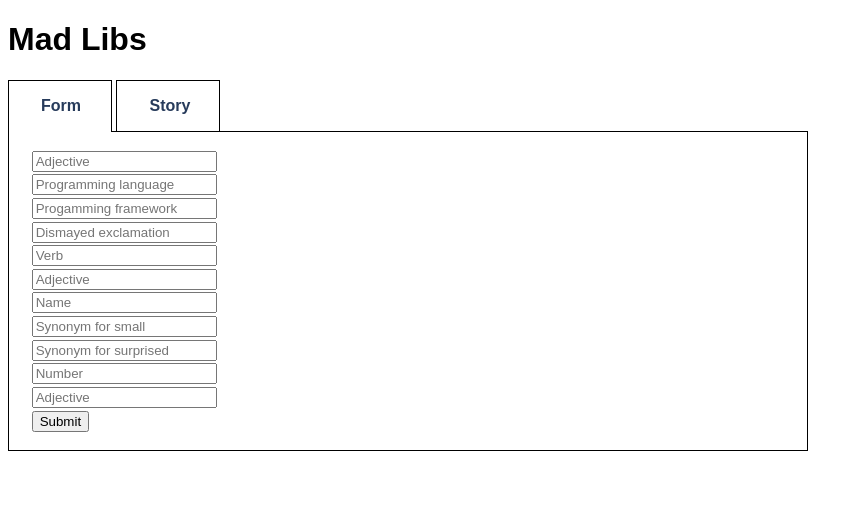
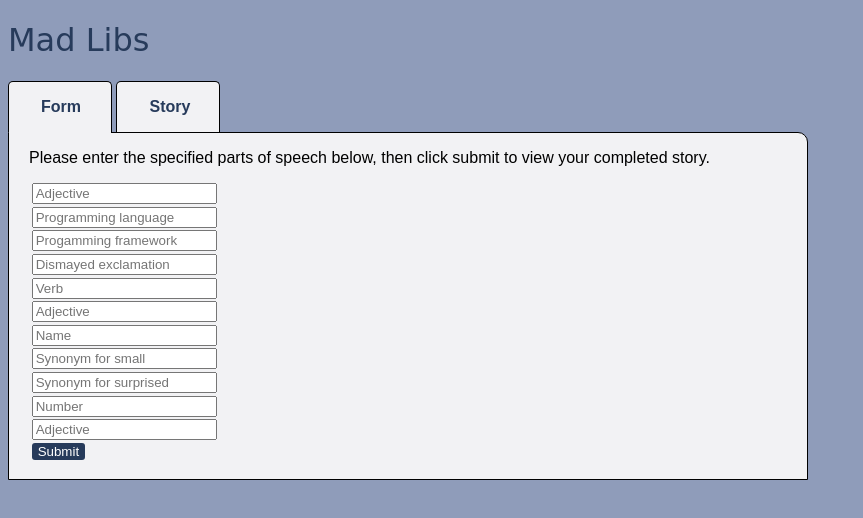
Before and after one commit to jcjoneskern/mad-libs, a plain HTML site: page index.html at #/form in a window 1280 px wide. Shown: the whole page, without its empty margins (0-863 px from the left). Drawn offline with Linux system fonts and the light colour scheme.

Commit message:
updated styling

```diff
--- a/form.html
+++ b/form.html
@@ -1,6 +1,7 @@
 <div id="form"></div>
-<main>
-<form ng-controller="formController">
+<main ng-controller="formController">
+  <p>Please enter the specified parts of speech below, then click submit to view your completed story.</p>
+<form>
   <input type="text" ng-model="formEntries.school" placeholder="Adjective">
   <input type="text" ng-model="formEntries.language" placeholder="Programming language">
   <input type="text" ng-model="formEntries.framework" placeholder="Progamming framework">
@@ -12,6 +13,6 @@
   <input type="text" ng-model="formEntries.surprised" placeholder="Synonym for surprised">
   <input type="text" ng-model="formEntries.number" placeholder="Number">
   <input type="text" ng-model="formEntries.framedesc" placeholder="Adjective">
-  <input type="submit" ng-click="receiveInputs(formEntries)">
+  <input id="button" type="submit" ng-click="receiveInputs(formEntries)">
 </form>
 </main>
--- a/index.html
+++ b/index.html
@@ -5,7 +5,7 @@
     <link rel="stylesheet" type="text/css" href="stylesheet.css">
   </head>
   <body>
-    <h1>Mad Libs</h1>
+    <a href="#/"><h1>Mad Libs</h1></a>
     <nav>
       <ul>
         <li><a href="#/form">Form</a></li>
--- a/stylesheet.css
+++ b/stylesheet.css
@@ -1,5 +1,11 @@
 body {
-  font-family: sans-serif;
+  font-family: 'Libre Franklin', sans-serif;
+  background-color: #8f9cba;
+}
+h1 {
+  font-family: 'Passion One', cursive;
+  color: #273b5b;
+  font-weight: normal;
 }
 input {
   display: block;
@@ -17,31 +23,40 @@ li {
   border-right: 1px solid black;
   border-left: 1px solid black;
   width: 38px;
+  border-top-right-radius: 5px;
+  border-top-left-radius: 5px;
+  background-color: #f2f2f4;
 }
 main {
   width: 60%;
+  min-width: 650px;
   border: 1px solid black;
-  padding: 16px 20px 16px 20px;
+  padding: 0 20px 16px 20px;
+  border-top-right-radius: 10px;
+  background-color: #f2f2f4;
 }
 #form {
-  background-color: #fff;
+  background-color: #f2f2f4;
   width: 102px;
-  height: 5px;
+  height: 2px;
   float: left;
-  margin-top: -2px;
+  margin-top: -1px;
   margin-left: 1px;
 }
 #story {
-  background-color: #fff;
+  background-color: #f2f2f4;
   width: 102px;
-  height: 5px;
+  height: 2px;
   float: left;
-  margin-top: -2px;
+  margin-top: -1px;
   margin-left: 109px;
 }
 span {
-  color: #4d7cc6;
+  color: #edc163;
   font-weight: bold;
+}
+.cap {
+  text-transform: capitalize;
 }
 a {
   text-decoration: none;
@@ -51,3 +66,12 @@ a {
 a:hover {
   color: #6685b7;
 }
+#button {
+  background-color: #273b5b;
+  color: #fff;
+  border-radius: 3px;
+  border: none;
+}
+#button:hover {
+  background-color: #6685b7;
+}
```
Also changed, not shown: story.html (+5 -5 lines).
